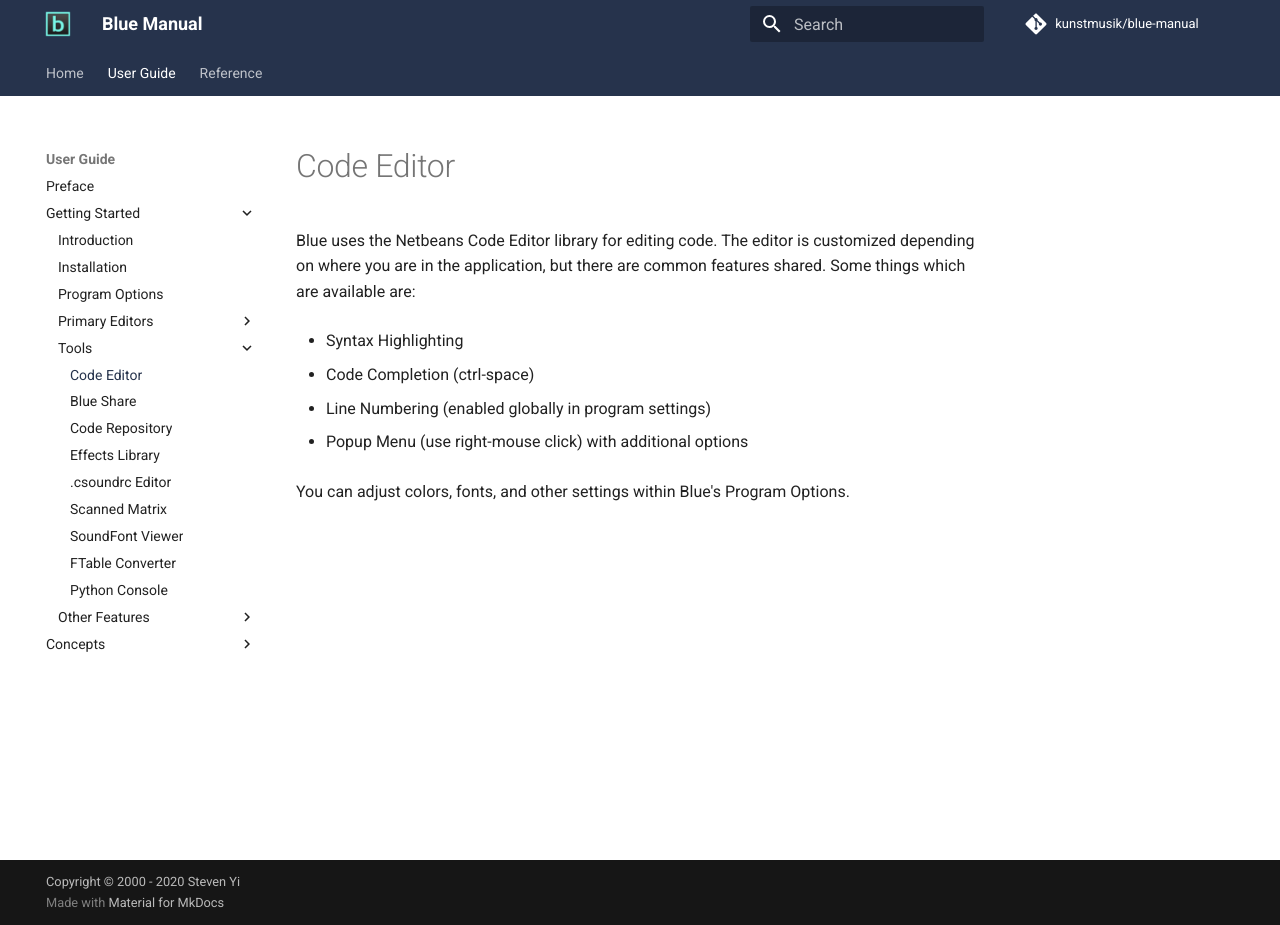
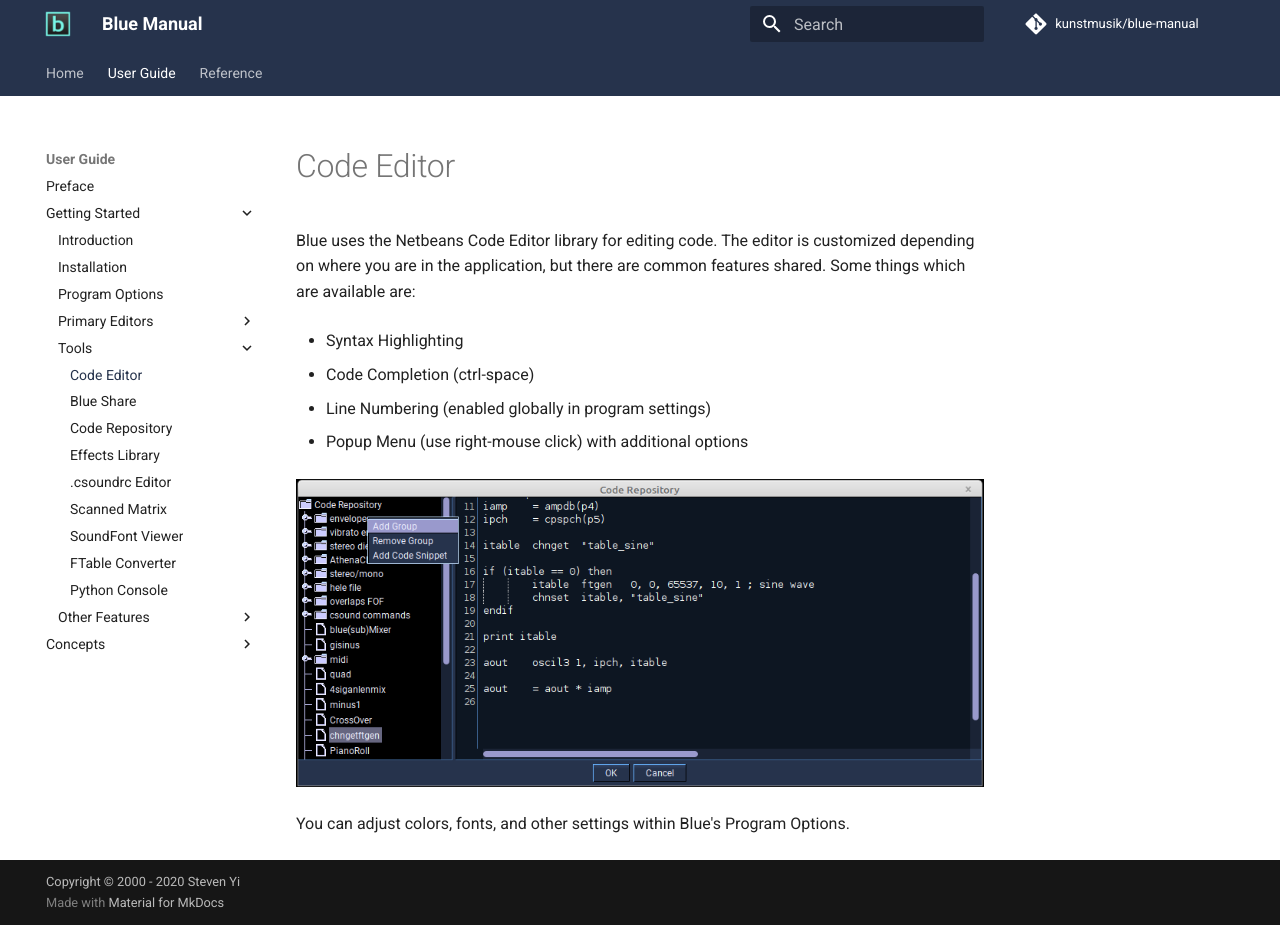
Before and after one commit to kunstmusik/blue-manual, an MkDocs documentation site: the page built from docs/users/gettingStarted/tools/codeEditor.md, in a window 1280 px wide and 925 px high. Built offline with MkDocs 1.6.1 and Material for MkDocs 9.7.7, drawn with Linux system fonts in a browser that asks for light colours; comment, search, counter and statistics services are not loaded.

Commit message:
added image

```diff
--- a/docs/users/gettingStarted/tools/codeEditor.md
+++ b/docs/users/gettingStarted/tools/codeEditor.md
@@ -12,5 +12,7 @@
 
   - Popup Menu (use right-mouse click) with additional options
 
+![ Code editor ](../../../images/CodeEditor.png)
+
 You can adjust colors, fonts, and other settings within Blue's Program
 Options.
```
